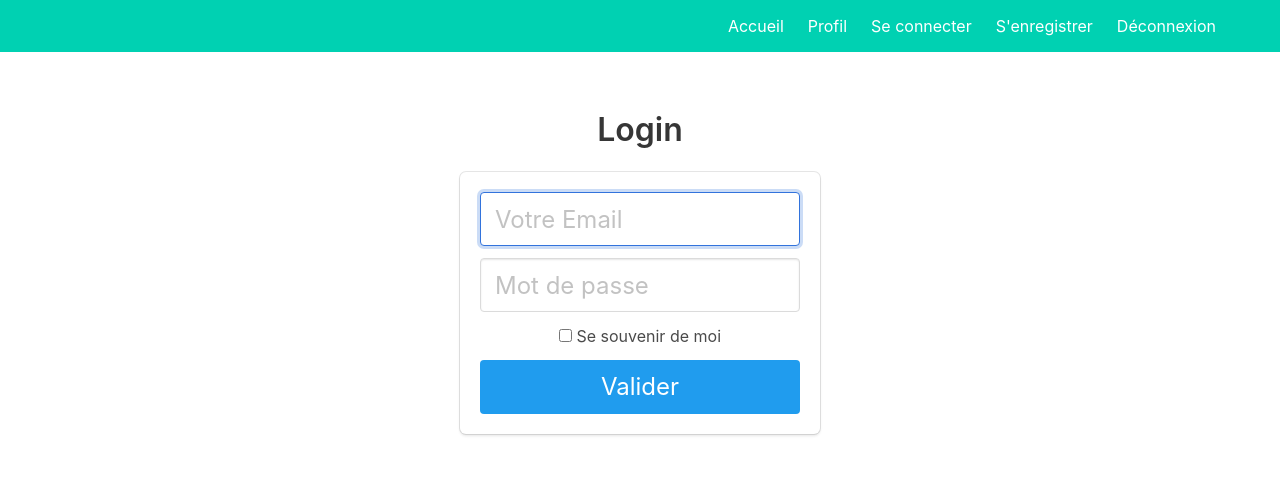
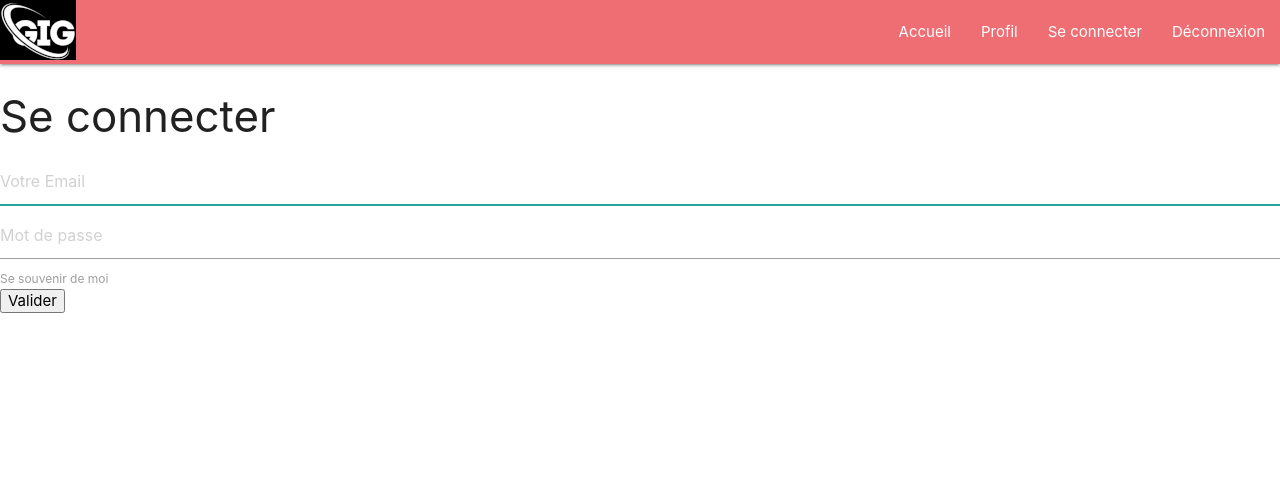
Before and after one commit to smartmoov/tourneur, a Flask app: page /login in a window 1280 px wide. Shown: the top 493 px of the page. Run offline with Flask 3, Linux system fonts and the light colour scheme.

Commit message:
WIP ajout des styles

```diff
--- a/controllers.py
+++ b/controllers.py
@@ -6,7 +6,6 @@
 from models import Artiste, Adresse, Orchestre, Utilisateur
 from forms import ArtisteForm, UtilisateurForm, LoginForm
 from flask_login import login_user, logout_user, login_required, current_user
-from flask_security import Security, roles_required, roles_accepted
 
 @app.route('/')
 def index():
@@ -88,8 +87,3 @@
 @login_required
 def profile():
     return render_template("/profile.html", name=current_user.nom)
-
-@app.route('/dashboard')
-@roles_accepted('admin')
-def dashboard():
-    return 'dashboard'
--- a/templates/index.html
+++ b/templates/index.html
@@ -10,7 +10,7 @@
 </div>
 
 <div class="container is-fluid"
-Les artistes en BDD
+<p>Les artistes en BDD</p>
 <ul>
 {% for artiste in artistes %}
     <li>{{artiste.nom}}</li>
--- a/templates/layout/base.html
+++ /dev/null
@@ -1,50 +0,0 @@
-<!DOCTYPE html>
-<html lang="fr">
-
-<head>
-    <meta charset="utf-8">
-    <meta http-equiv="X-UA-Compatible" content="IE=edge">
-    <meta name="viewport" content="width=device-width, initial-scale=1">
-    <title>Le site des tourneurs</title>
-    <link rel="stylesheet" href="https://cdnjs.cloudflare.com/ajax/libs/bulma/0.7.2/css/bulma.min.css" />
-</head>
-
-<body>
-    <section class="hero is-primary">
-        <div class="hero-head">
-            <nav class="navbar">
-                <div class="container">
-
-                    <div id="navbarMenuHeroA" class="navbar-menu">
-                        <div class="navbar-end">
-                            <a href="{{ url_for('index') }}" class="navbar-item">
-                                Accueil
-                            </a>
-                            <a href="{{ url_for('profile') }}" class="navbar-item">
-                                Profil
-                            </a>
-                            <a href="{{ url_for('login') }}" class="navbar-item">
-                                Se connecter
-                            </a>
-                            <a href="{{ url_for('signup') }}" class="navbar-item">
-                                S'enregistrer
-                            </a>
-                            <a href="{{ url_for('logout') }}" class="navbar-item">
-                                Déconnexion
-                            </a>
-                        </div>
-                    </div>
-                </div>
-            </nav>
-        </div>
-    </section>
-
-        <div class="hero-body">
-            <div class="container has-text-centered">
-               {% block content %}
-               {% endblock %}
-            </div>
-        </div>
-
-</body>
-</html>
--- a/templates/login.html
+++ b/templates/login.html
@@ -1,8 +1,8 @@
-{% extends "layout/base.html" %}
+{% extends "layout/main_base.html" %}
 
 {% block content %}
 <div class="column is-4 is-offset-4">
-    <h3 class="title">Login</h3>
+    <h3 class="title">Se connecter</h3>
     <div class="box">
         {% with messages = get_flashed_messages() %}
             {% if messages %}
--- a/templates/profile.html
+++ b/templates/profile.html
@@ -1,4 +1,4 @@
-{% extends "layout/base.html" %}
+{% extends "layout/main_base.html" %}
 
 {% block content %}
 <h1 class="title">
```
Also changed, not shown: app.py (+3 -16 lines), README.md.
